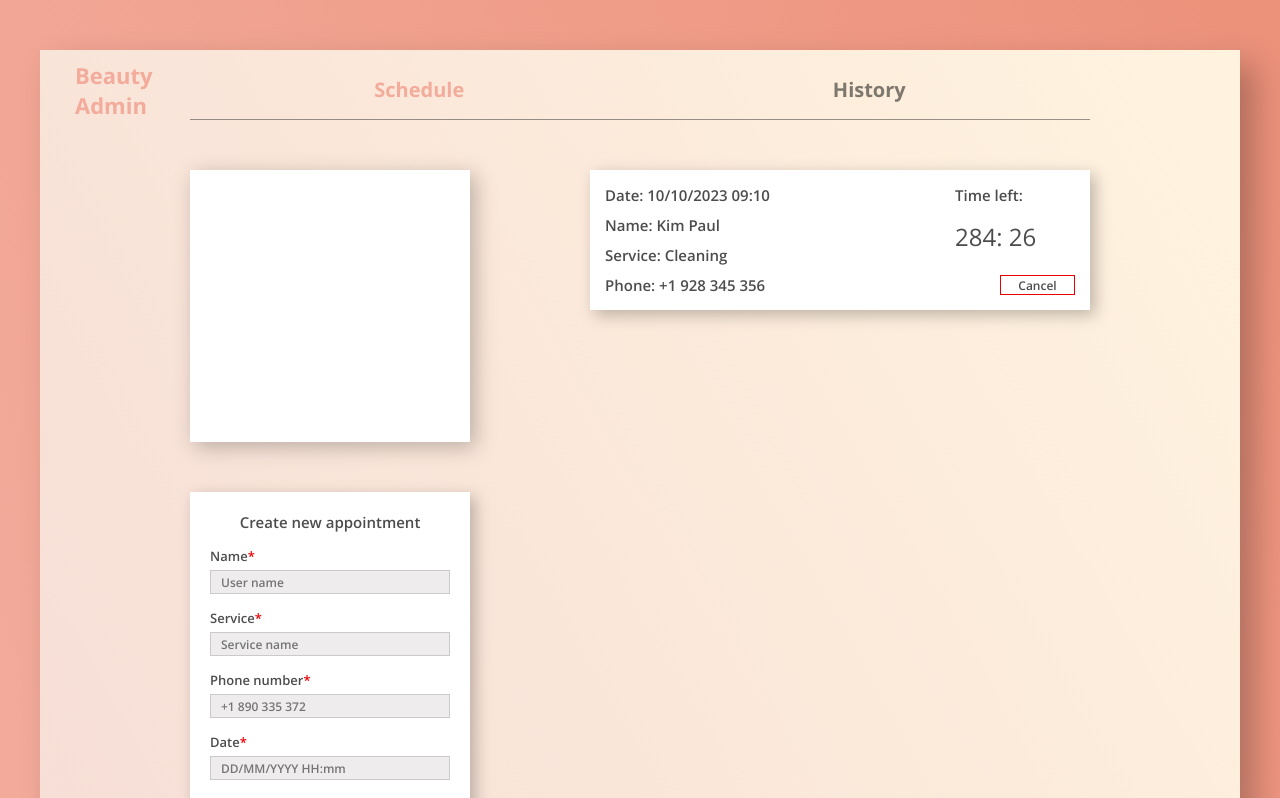
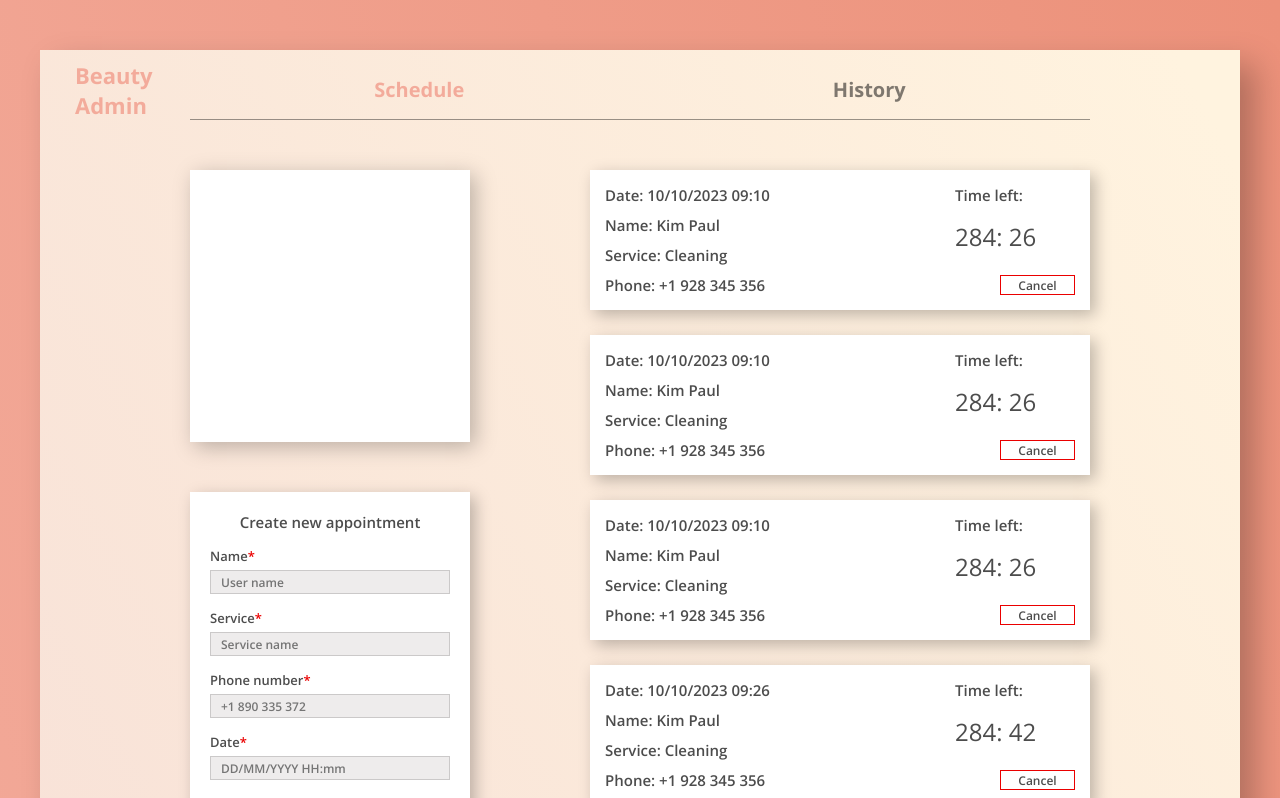
Before and after one commit to Ruslan517741/Beauty_starter, a React (Create React App) app: page / in a window 1280 px wide. Shown: the top 798 px of the page. Built offline with nearby package versions, Linux system fonts and the light colour scheme; data requests are answered from the project's data file.

Commit message:
added cancel and delete appointment

```diff
--- a/src/assets/db.json
+++ b/src/assets/db.json
@@ -1,6 +1,5 @@
 {
-  "appointments": [
-    {
+  "appointments": [{
       "id": 1,
       "date": "2023-09-01T12:10",
       "name": "Alex Smith",
@@ -30,7 +29,7 @@
       "name": "Kim Paul",
       "service": "Cleaning",
       "phone": "+1 928 345 356",
-      "canceled": false
+      "canceled": true
     },
     {
       "id": 5,
@@ -62,7 +61,7 @@
       "name": "Kim Paul",
       "service": "Cleaning",
       "phone": "+1 928 345 356",
-      "canceled": true
+      "canceled": false
     },
     {
       "id": 9,
@@ -70,7 +69,7 @@
       "name": "Kim Paul",
       "service": "Cleaning",
       "phone": "+1 928 345 356",
-      "canceled": true
+      "canceled": false
     },
     {
       "id": 10,
@@ -78,7 +77,55 @@
       "name": "Kim Paul",
       "service": "Cleaning",
       "phone": "+1 928 345 356",
-      "canceled": true
+      "canceled": false
+    },
+    {
+      "id": 11,
+      "date": "2023-10-10T09:26",
+      "name": "Kim Paul",
+      "service": "Cleaning",
+      "phone": "+1 928 345 356",
+      "canceled": false
+    },
+    {
+      "id": 12,
+      "date": "2023-10-10T09:14",
+      "name": "Kim Paul",
+      "service": "Cleaning",
+      "phone": "+1 928 345 356",
+      "canceled": false
+    },
+    {
+      "id": 13,
+      "date": "2023-10-10T04:16",
+      "name": "Kim Paul",
+      "service": "Cleaning",
+      "phone": "+1 928 345 356",
+      "canceled": false
+    },
+    {
+      "id": 14,
+      "date": "2023-10-10T02:35",
+      "name": "Kim Paul",
+      "service": "Cleaning",
+      "phone": "+1 928 345 356",
+      "canceled": false
+    },
+    {
+      "id": 15,
+      "date": "2023-10-20T14:13",
+      "name": "Kim ssssssssssssssssssssssssssPaul",
+      "service": "Cleaning",
+      "phone": "+1 928 345 356",
+      "canceled": false
+    },
+    {
+      "id": 16,
+      "date": "2023-10-21T14:13",
+      "name": "Kim Paul",
+      "service": "Cleaning",
+      "phone": "+1 928 345 356",
+      "canceled": false
     }
   ]
 }
--- a/src/components/appointmentItem.tsx/AppointmentItem.tsx
+++ b/src/components/appointmentItem.tsx/AppointmentItem.tsx
@@ -7,6 +7,7 @@ import "./appointmentItem.scss";
 
 type AppointmentProps = Optional<IAppointment, "canceled"> & {
 	openModal: (state: number) => void;
+	getActiveAppointments?: () => void;
 };
 
 const AppointmentItem = memo(
@@ -18,6 +19,7 @@ const AppointmentItem = memo(
 		phone,
 		canceled,
 		openModal,
+		getActiveAppointments,
 	}: AppointmentProps) => {
 		const [timeLeft, changeTimeLeft] = useState<string | null>(null);
 
@@ -28,10 +30,17 @@ const AppointmentItem = memo(
 			);
 
 			const intervalId = setInterval(() => {
-				changeTimeLeft(
-					`${dayjs(date).diff(undefined, "h")}:
-				${dayjs(date).diff(undefined, "m") % 60}`
-				);
+				if (dayjs(date).diff(undefined, "m") % 60 <= 0) {
+					if (getActiveAppointments) {
+						getActiveAppointments();
+					}
+					clearInterval(intervalId);
+				} else {
+					changeTimeLeft(
+						`${dayjs(date).diff(undefined, "h")}:
+					${dayjs(date).diff(undefined, "m") % 60}`
+					);
+				}
 			}, 60000);
 
 			return () => {
--- a/src/components/appointmentList/AppointmentList.tsx
+++ b/src/components/appointmentList/AppointmentList.tsx
@@ -48,6 +48,7 @@ function AppointmentList() {
 						{...item}
 						key={item.id}
 						openModal={handleOpenModal}
+						getActiveAppointments={getActiveAppointments}
 					/>
 				);
 			})}
--- a/src/components/modal/CancelModal.tsx
+++ b/src/components/modal/CancelModal.tsx
@@ -1,6 +1,6 @@
 import Portal from "../portal/portal";
+import { useState, useEffect, useRef, useContext } from "react";
 import { AppointmentContext } from "../../context/appointments/AppointmentsContext";
-import { useState, useEffect, useRef, useContext } from "react";
 import { CSSTransition } from "react-transition-group";
 import useAppointmentService from "../../services/AppointmentService";
 
@@ -13,41 +13,57 @@ interface IModalProps {
 }
 
 function CancelModal({ handleClose, selectedId, isOpen }: IModalProps) {
-	const nodeRef = useRef<HTMLDivElement>(null);
 	const { cancelOneAppointment } = useAppointmentService();
 	const { getActiveAppointments } = useContext(AppointmentContext);
+
+	const nodeRef = useRef<HTMLDivElement>(null);
 
 	const [btnDisabled, setBtnDisabled] = useState<boolean>(false);
 	const [cancelStatus, setCancelStatus] = useState<boolean | null>(null);
 
 	const handleCancelAppointment = (id: number) => {
 		setBtnDisabled(true);
-		cancelOneAppointment(id).then(() => {
-			console.log;
-		});
+		cancelOneAppointment(id)
+			.then(() => {
+				console.log("done");
+				setCancelStatus(true);
+			})
+			.catch(() => {
+				console.log("error");
+				setCancelStatus(false);
+				setBtnDisabled(false);
+			});
 	};
 
-	const closeOnEscapwKey = (e: KeyboardEvent): void => {
+	const closeModal = () => {
+		handleClose(false);
+		if (cancelStatus) {
+			getActiveAppointments();
+		}
+	};
+
+	const closeOnEscapeKey = (e: KeyboardEvent): void => {
+		console.log(cancelStatus);
 		if (e.key === "Escape") {
-			handleClose(false);
+			closeModal();
 		}
 	};
 
 	useEffect(() => {
-		document.body.addEventListener("keydown", closeOnEscapwKey);
+		document.body.addEventListener("keydown", closeOnEscapeKey);
 
 		return () => {
-			document.body.removeEventListener("keydown", closeOnEscapwKey);
+			document.body.removeEventListener("keydown", closeOnEscapeKey);
 		};
-	}, [handleClose]);
+	}, [handleClose, cancelStatus]);
 
-	const cancelAppointment = (id: number): void => {
-		cancelOneAppointment(id).then(() => {
-			getActiveAppointments();
-		});
+	// const cancelAppointment = (id: number): void => {
+	// 	cancelOneAppointment(id).then(() => {
+	// 		getActiveAppointments();
+	// 	});
 
-		handleClose(false);
-	};
+	// 	handleClose(false);
+	// };
 
 	return (
 		<Portal>
@@ -66,18 +82,22 @@ function CancelModal({ handleClose, selectedId, isOpen }: IModalProps) {
 						<div className="modal__btns">
 							<button
 								className="modal__ok"
-								onClick={() => cancelAppointment(selectedId)}
+								disabled={btnDisabled}
+								onClick={() => handleCancelAppointment(selectedId)}
 							>
 								Ok
 							</button>
-							<button
-								className="modal__close"
-								onClick={() => handleClose(false)}
-							>
+							<button className="modal__close" onClick={() => closeModal()}>
 								Close
 							</button>
 						</div>
-						<div className="modal__status">Success</div>
+						<div className="modal__status">
+							{cancelStatus === null
+								? ""
+								: cancelStatus
+								? "Success"
+								: "Error, pleace try again"}
+						</div>
 					</div>
 				</div>
 			</CSSTransition>
```
